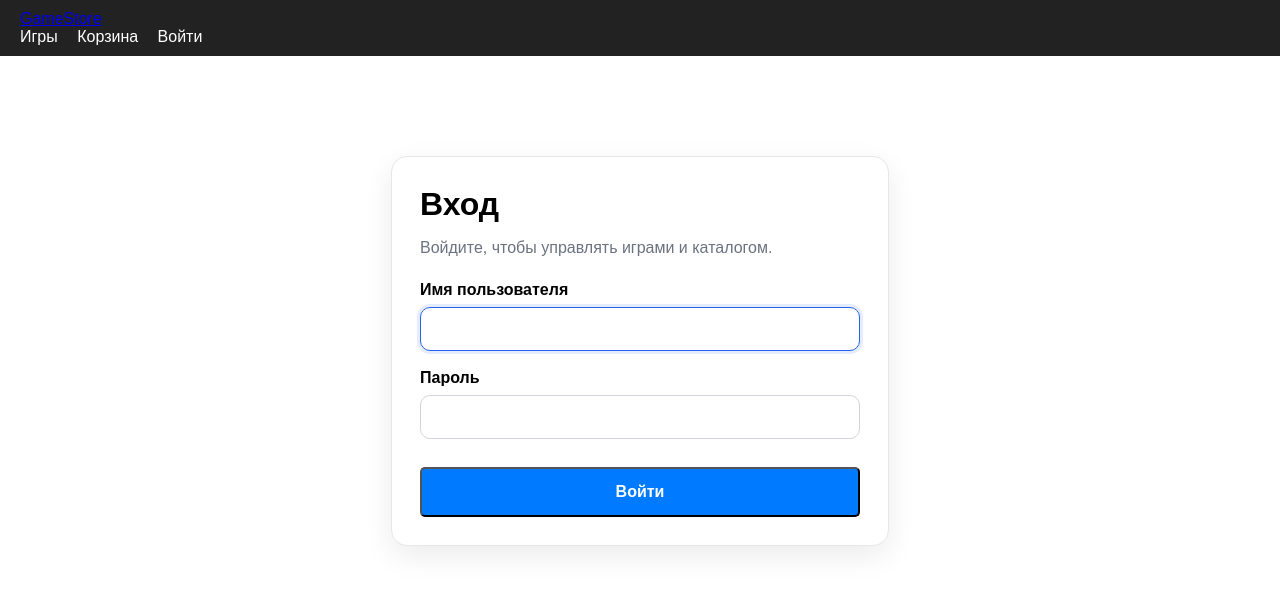
After one commit to C0deW4rri0r/django-gamestore, a Django app: page /accounts/login/ in a window 1280 px wide. The commit adds this page. Shown: the top 589 px of the page. Run offline with Django 5.2, Linux system fonts and the light colour scheme.

Commit message:
feat: add login screen & detail btn to model window

```diff
--- a/django_project/django_project/settings.py
+++ b/django_project/django_project/settings.py
@@ -123,3 +123,7 @@ STATIC_ROOT = BASE_DIR / 'staticfiles'
 
 MEDIA_URL = '/media/'
 MEDIA_ROOT = BASE_DIR / 'media'
+
+LOGIN_URL = '/accounts/login/'
+LOGIN_REDIRECT_URL = '/games/'
+LOGOUT_REDIRECT_URL = '/games/'
--- a/django_project/django_project/urls.py
+++ b/django_project/django_project/urls.py
@@ -27,4 +27,5 @@ urlpatterns = [
     path('', root_redirect),
     path('admin/', admin.site.urls),
     path('games/', include('games.urls')),
+    path('accounts/', include('django.contrib.auth.urls')),
 ] + static(settings.MEDIA_URL, document_root=settings.MEDIA_ROOT)
--- a/django_project/games/static/games/css/style.css
+++ b/django_project/games/static/games/css/style.css
@@ -17,6 +17,26 @@ body {
     color: white;
     margin-right: 15px;
     text-decoration: none;
+}
+
+.logout-form {
+    display: inline;
+    margin: 0;
+}
+
+.nav-link-button {
+    background: none;
+    border: none;
+    color: white;
+    font: inherit;
+    cursor: pointer;
+    padding: 0;
+    margin-right: 15px;
+    text-decoration: none;
+}
+
+.nav-link-button:hover {
+    opacity: 0.85;
 }
 
 .message {
@@ -160,3 +180,77 @@ body {
     box-shadow: 0 12px 28px rgba(0, 0, 0, 0.22);
     filter: saturate(1.05);
 }
+
+.auth-page {
+    display: flex;
+    justify-content: center;
+    align-items: flex-start;
+    padding: 40px 20px;
+}
+
+.auth-card {
+    width: 100%;
+    max-width: 440px;
+    background: #fff;
+    border: 1px solid #e5e7eb;
+    border-radius: 16px;
+    padding: 28px;
+    box-shadow: 0 10px 30px rgba(0, 0, 0, 0.08);
+}
+
+.auth-card h1 {
+    margin-top: 0;
+    margin-bottom: 10px;
+    font-size: 32px;
+    line-height: 1.2;
+}
+
+.auth-subtitle {
+    margin-bottom: 24px;
+    color: #6b7280;
+}
+
+.auth-form {
+    display: flex;
+    flex-direction: column;
+    gap: 18px;
+}
+
+.form-group {
+    display: flex;
+    flex-direction: column;
+    gap: 8px;
+}
+
+.form-group label {
+    font-weight: 600;
+}
+
+.form-group input,
+.form-group select,
+.form-group textarea {
+    width: 100%;
+    padding: 12px 14px;
+    border: 1px solid #d1d5db;
+    border-radius: 10px;
+    font: inherit;
+    box-sizing: border-box;
+}
+
+.form-group input:focus,
+.form-group select:focus,
+.form-group textarea:focus {
+    outline: none;
+    border-color: #2563eb;
+    box-shadow: 0 0 0 3px rgba(37, 99, 235, 0.12);
+}
+
+.btn-large {
+    padding: 14px 18px;
+    font-size: 16px;
+    font-weight: 600;
+}
+
+.auth-submit {
+    width: 100%;
+}
--- a/django_project/games/static/games/js/main.js
+++ b/django_project/games/static/games/js/main.js
@@ -3,6 +3,7 @@ const modal = document.getElementById('game-modal');
 const quickViewButtons = document.querySelectorAll('.quick-view-btn');
 const closeModalButton = document.getElementById('modal-close-btn');
 const modalOverlay = document.querySelector('.modal-overlay');
+const modalGameDetailLink = document.getElementById('modal-game-detail-link');
 
 document.addEventListener('click', async (event) => {
     const quickViewButton = event.target.closest('.quick-view-btn');
@@ -63,6 +64,10 @@ function fillModal(data) {
         modalGameImage.src = '';
         modalGameImage.alt = '';
         modalGameImage.style.display = 'none';
+    }
+
+    if (modalGameDetailLink) {
+        modalGameDetailLink.href = data.detail_url;
     }
 }
 
--- a/django_project/games/templates/games/game_list.html
+++ b/django_project/games/templates/games/game_list.html
@@ -43,6 +43,8 @@
                 <p><strong>Цена:</strong> <span id="modal-game-price"></span> ₽</p>
 
                 <p id="modal-game-description"></p>
+
+                <a id="modal-game-detail-link" class="btn" href="#">Открыть страницу игры</a>
             </div>
         </div>
     </div>
--- a/django_project/games/templates/games/partials/navbar.html
+++ b/django_project/games/templates/games/partials/navbar.html
@@ -17,9 +17,13 @@
             {% if user.is_authenticated %}
                 <a href="{% url 'game_create' %}">Добавить игру</a>
                 <span>Привет, {{ user.username }}</span>
-                <a href="#">Выйти</a>
+
+                <form method="post" action="{% url 'logout' %}" class="logout-form">
+                    {% csrf_token %}
+                    <button type="submit" class="nav-link-button">Выйти</button>
+                </form>
             {% else %}
-                <a href="#">Войти</a>
+                <a href="{% url 'login' %}">Войти</a>
             {% endif %}
         </div>
     </div>
--- /dev/null
+++ b/django_project/games/templates/registration/login.html
@@ -0,0 +1,40 @@
+{% extends 'games/base.html' %}
+
+{% block title %}Вход{% endblock %}
+
+{% block content %}
+<div class="auth-page">
+    <div class="auth-card">
+        <h1>Вход</h1>
+        <p class="auth-subtitle">Войдите, чтобы управлять играми и каталогом.</p>
+
+        {% if form.errors %}
+            <div class="message error">
+                Неверное имя пользователя или пароль.
+            </div>
+        {% endif %}
+
+        <form method="post" class="auth-form">
+            {% csrf_token %}
+
+            <div class="form-group">
+                <label for="{{ form.username.id_for_label }}">Имя пользователя</label>
+                {{ form.username }}
+            </div>
+
+            <div class="form-group">
+                <label for="{{ form.password.id_for_label }}">Пароль</label>
+                {{ form.password }}
+            </div>
+
+            <button type="submit" class="btn btn-primary btn-large auth-submit">
+                Войти
+            </button>
+
+            {% if next %}
+                <input type="hidden" name="next" value="{{ next }}">
+            {% endif %}
+        </form>
+    </div>
+</div>
+{% endblock %}
--- a/django_project/games/views.py
+++ b/django_project/games/views.py
@@ -2,6 +2,7 @@ from django.shortcuts import render, get_object_or_404, redirect
 from django.contrib.auth.decorators import login_required
 from django.contrib import messages
 from django.http import JsonResponse
+from django.urls import reverse
 from .forms import GameForm
 from .models import Game, Genre
 from .cart import add_to_cart as add_game_to_cart, get_cart, get_cart_count
@@ -132,6 +133,7 @@ def game_modal_data(request, pk):
         'release_date': game.release_date.strftime('%d.%m.%Y') if game.release_date else '',
         'genres': list(game.genres.values_list('name', flat=True)),
         'image_url': game.image.url if game.image else '',
+        'detail_url': reverse('game_detail', args=[game.id]),
     }
 
     return JsonResponse(data)
```
